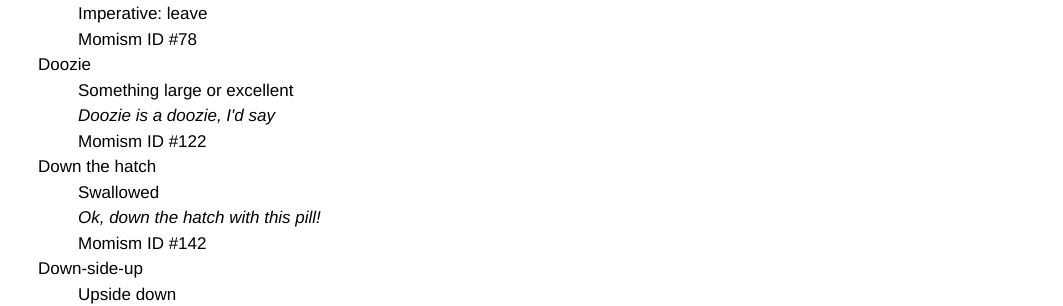
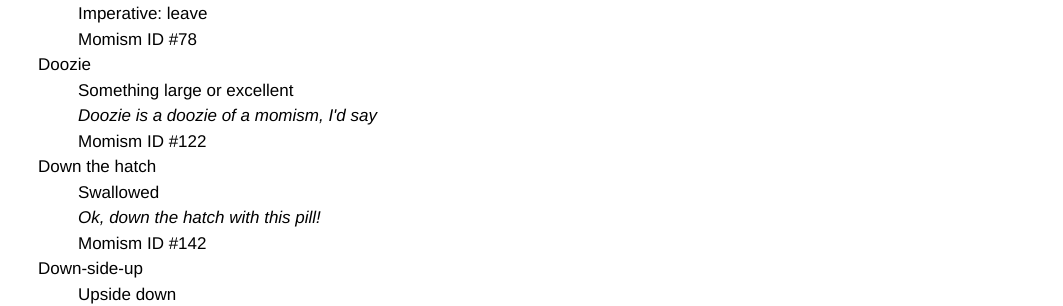
Before and after one commit to summerhays/new_momisms, a Jekyll site: the page built from _pages/old_list.md, in a window 1280 px wide and 900 px high, scrolled down 5295 px. Shown: the part 154-460 px from the top of the window, without its empty margins (217-1280 px from the left). Built offline with Jekyll 4.4.1, drawn with Linux system fonts in a browser that asks for light colours; some web fonts are replaced; comment, search, counter and statistics services are not loaded.

```diff
--- a/_data/momisms.yaml
+++ b/_data/momisms.yaml
@@ -218,7 +218,7 @@
   order: 78
 - momism: "Doozie"
   definition: "Something large or excellent"
-  example: "Doozie is a doozie, I'd say"
+  example: "Doozie is a doozie of a momism, I'd say"
   order: 122
 - momism: "Down the hatch"
   definition: "Swallowed"
```
